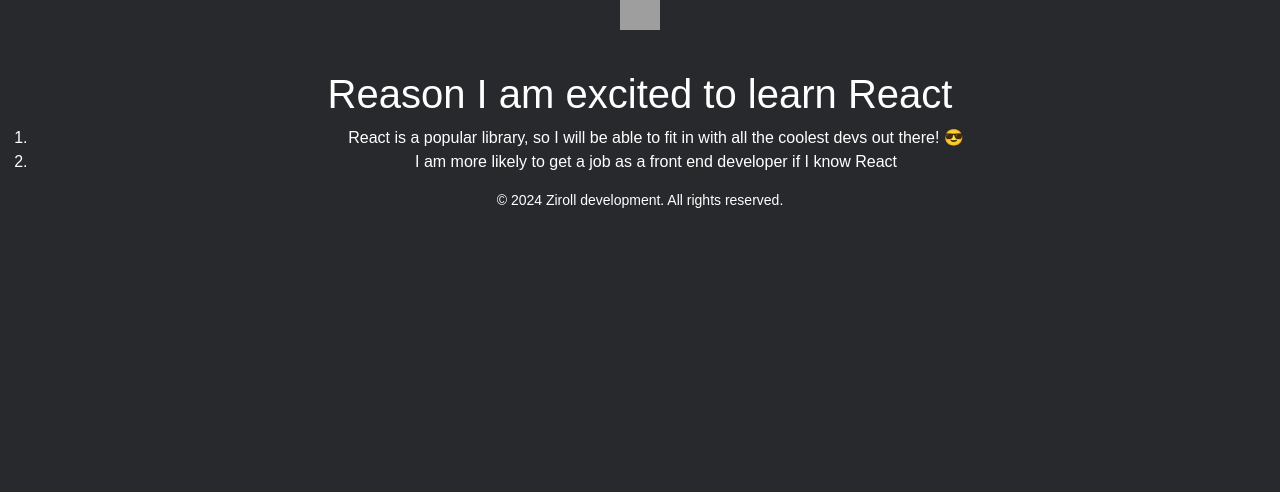
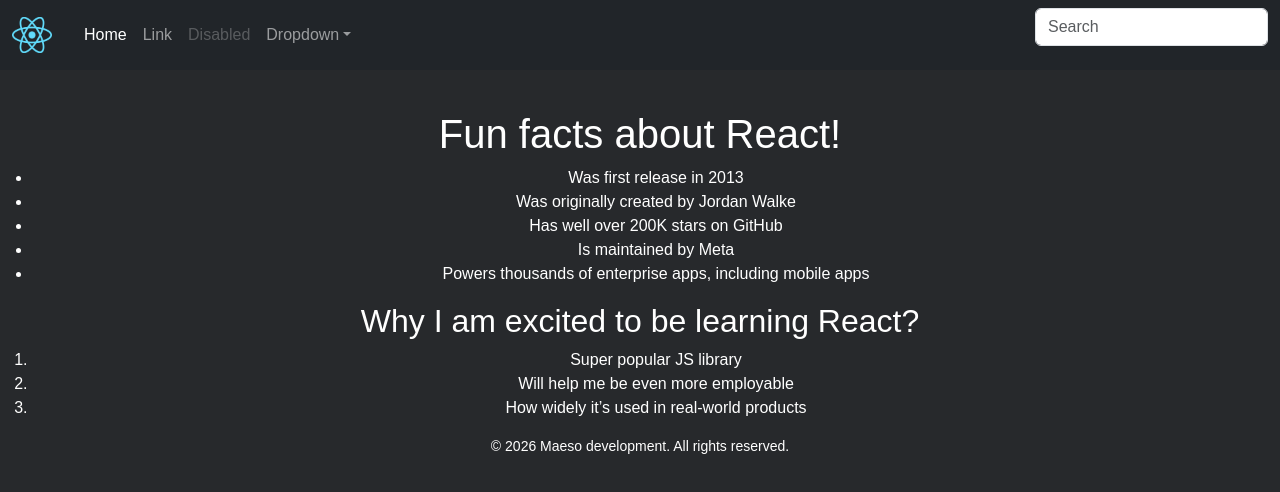
Before and after one commit to gemmaadev/it-sprint4-first-react-code, a React (Vite) app: page / in a window 1280 px wide. Shown: the top 492 px of the page. Built offline with nearby package versions, Linux system fonts and the light colour scheme; grey boxes are pictures that could not be loaded.

Commit message:
feat(static-pages): custom components parent/Child components

```diff
--- a/src/main.tsx
+++ b/src/main.tsx
@@ -1,82 +1,51 @@
-// import { createRoot } from "react-dom/client";
-// import { MyAwesomeNavbar } from "./components/navbar";
-
-// const root = createRoot(document.getElementById("root"));
-
-// export function MainContent() {
-//   return (
-//     <main>
-//       <h1>Fun facts about React!</h1>
-//       <ul>
-//         <li>Was first release in 2013</li>
-//         <li>Was originally created by Jordan Walke</li>
-//         <li>Has well over 200K stars on GitHub</li>
-//         <li>Is maintained by Meta</li>
-//         <li>Powers thousands of enterprise apps, including mobile apps</li>
-//       </ul>
-//     </main>
-//   );
-// }
-
-// export function SecondaryContent() {
-//   return (
-//     <section>
-//       <h2>Why I am excited to be learning React?</h2>
-//       <ol>
-//         <li>Super popular JS library</li>
-//         <li>Will help me be even more employable</li>
-//         <li>How widely it’s used in real-world products</li>
-//       </ol>
-//     </section>
-//   );
-// }
-
-// export function Footer() {
-//   return (
-//     <footer>
-//       <small>© 2026 Maeso development. All rights reserved.</small>
-//     </footer>
-//   );
-// }
-
-// root.render(
-//   <div>
-//     <MyAwesomeNavbar />
-//     <MainContent />
-//     <SecondaryContent />
-//     <Footer />
-//   </div>,
-// );
-
 import { createRoot } from "react-dom/client";
-// import { Fragment } from "react";
+import { MyAwesomeNavbar } from "./components/navbar";
 
 const root = createRoot(document.getElementById("root"));
 
+export function MainContent() {
+  return (
+    <main>
+      <h1>Fun facts about React!</h1>
+      <ul>
+        <li>Was first release in 2013</li>
+        <li>Was originally created by Jordan Walke</li>
+        <li>Has well over 200K stars on GitHub</li>
+        <li>Is maintained by Meta</li>
+        <li>Powers thousands of enterprise apps, including mobile apps</li>
+      </ul>
+    </main>
+  );
+}
+
+export function SecondaryContent() {
+  return (
+    <section>
+      <h2>Why I am excited to be learning React?</h2>
+      <ol>
+        <li>Super popular JS library</li>
+        <li>Will help me be even more employable</li>
+        <li>How widely it’s used in real-world products</li>
+      </ol>
+    </section>
+  );
+}
+
+export function Footer() {
+  return (
+    <footer>
+      <small>© 2026 Maeso development. All rights reserved.</small>
+    </footer>
+  );
+}
+
 export function Page() {
   return (
-    // <Fragment>
     <>
-      <header>
-        <img src="react-logo.png" width="40px" alt="React logo" />
-      </header>
-      <main>
-        <h1>Reason I am excited to learn React</h1>
-        <ol>
-          <li>
-            React is a popular library, so I will be able to fit in with all the
-            coolest devs out there! 😎
-          </li>
-          <li>
-            I am more likely to get a job as a front end developer if I know
-            React
-          </li>
-        </ol>
-      </main>
-      <footer>
-        <small>© 2024 Ziroll development. All rights reserved.</small>
-      </footer>
-      {/* </Fragment>  */}
+      <MyAwesomeNavbar />
+      <MainContent />
+      <SecondaryContent />
+      <Footer />
     </>
   );
 }
```
